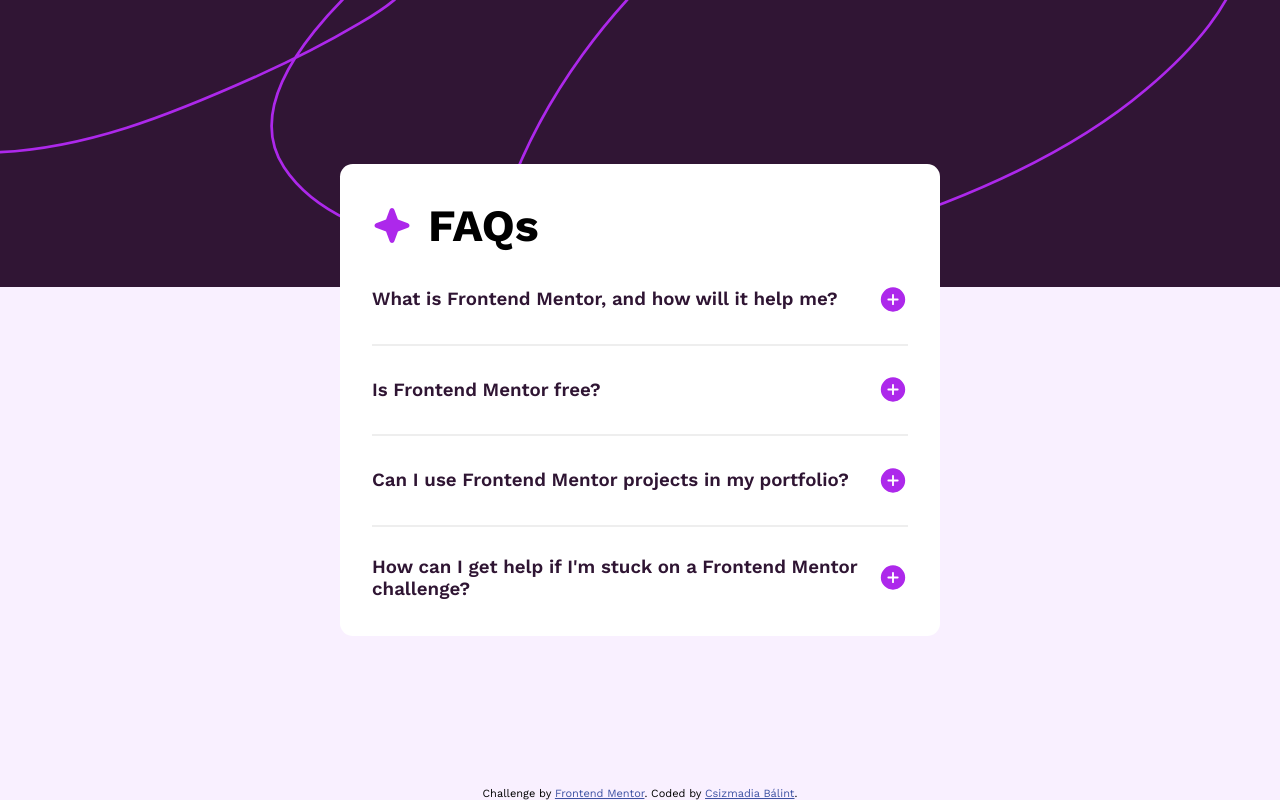
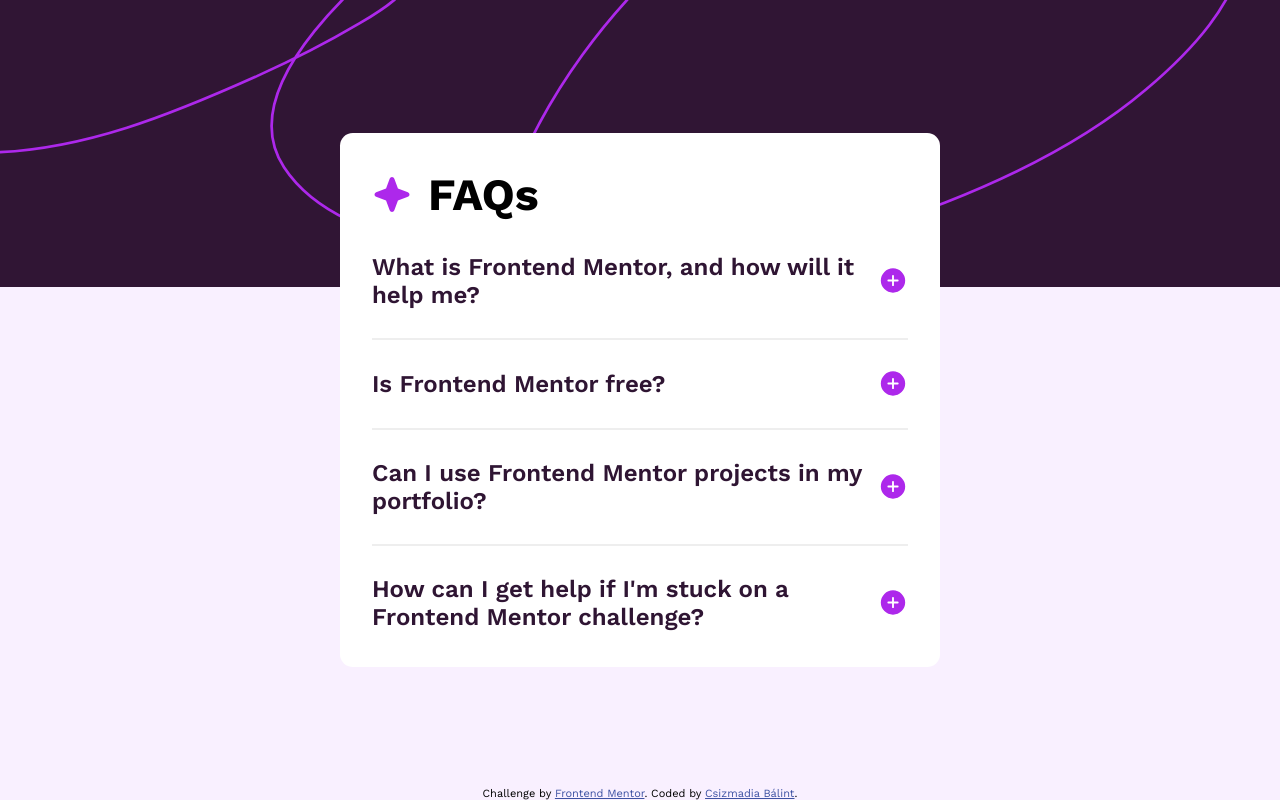
Before and after one commit to pencso/FAQ-Accordion-Frontendmentor-, a plain HTML site: page faq-accordion-main/index.html in a window 1280 px wide. Drawn offline with nearby package versions, Linux system fonts and the light colour scheme.

Commit message:
Add files via upload

```diff
--- a/faq-accordion-main/assets/css/style.css
+++ b/faq-accordion-main/assets/css/style.css
@@ -78,12 +78,12 @@ main {
 
 }
 
-.inline-wrap h3 {
+.inline-wrap h2 {
     color: var(--Dark-purple);
     font-weight: 600;
 }
 
-.inline-wrap h3:hover {
+.inline-wrap h2:hover {
     color: rgb(163, 52, 197);
     cursor: pointer;
 }
@@ -120,7 +120,7 @@ footer {
         font-size: 2rem;
     }
 
-    .inline-wrap h3 {
+    .inline-wrap h2 {
         font-size: 1.rem;
     }
 
--- a/faq-accordion-main/index.html
+++ b/faq-accordion-main/index.html
@@ -11,13 +11,13 @@
 <body>
   <main>
     <div class="header">
-      <img src="/assets/images/icon-star.svg" alt="header-logo"">
+      <img src="/assets/images/icon-star.svg" alt="header-logo">
       <h1>FAQs</h1>
     </div>
 
     <div class="faq-item">
       <div class="inline-wrap">
-          <h3>What is Frontend Mentor, and how will it help me?</h3>
+          <h2>What is Frontend Mentor, and how will it help me?</h2>
           <img src="assets/images/icon-plus.svg" alt="plus-icon" class="toggle-icon">
       </div>
       <p id="answer1" class="answer">Frontend Mentor offers realistic coding challenges to help developers improve their
@@ -27,7 +27,7 @@
   <hr>
   <div class="faq-item">
       <div class="inline-wrap">
-          <h3>Is Frontend Mentor free?</h3>
+          <h2>Is Frontend Mentor free?</h2>
           <img src="assets/images/icon-plus.svg" alt="plus-icon" class="toggle-icon">
       </div>
       <p id="answer2" class="answer">Yes, Frontend Mentor offers both free and premium coding challenges, with the free
@@ -36,7 +36,7 @@
   <hr>
   <div class="faq-item">
       <div class="inline-wrap">
-          <h3>Can I use Frontend Mentor projects in my portfolio?</h3>
+          <h2>Can I use Frontend Mentor projects in my portfolio?</h2>
           <img src="assets/images/icon-plus.svg" alt="plus-icon" class="toggle-icon">
       </div>
       <p id="answer3" class="answer">Yes, you can use projects completed on Frontend Mentor in your portfolio. It's an excellent
@@ -45,7 +45,7 @@
   <hr>
   <div class="faq-item">
       <div class="inline-wrap">
-          <h3>How can I get help if I'm stuck on a Frontend Mentor challenge?</h3>
+          <h2>How can I get help if I'm stuck on a Frontend Mentor challenge?</h2>
           <img src="assets/images/icon-plus.svg" alt="plus-icon" class="toggle-icon">
       </div>
       <p id="answer4" class="answer">The best place to get help is inside Frontend Mentor's Discord community. There's a help
```
